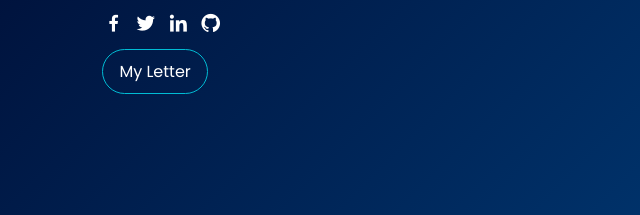
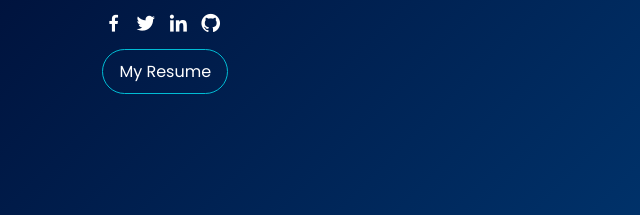
Before and after one commit to Kingsley-wealth/KingsFolio-, a website: page index.html in a window 1280 px wide. Shown: the part 428-643 px from the top of the page, 0-640 px from the left. Drawn offline with nearby package versions, Linux system fonts and the light colour scheme.

Commit message:
Prepare portfolio for deployment

```diff
--- a/index.html
+++ b/index.html
@@ -59,7 +59,7 @@
         <a href="#" target="_blank"><i class="bx bxl-github"></i></a>
       </div>
 
-      <a href="html" class="btn">My Letter</a>
+      <a href="#"class="btn">My Resume</a>
     </div>
   </section>
 
```
Also changed, not shown: 2 other files.
